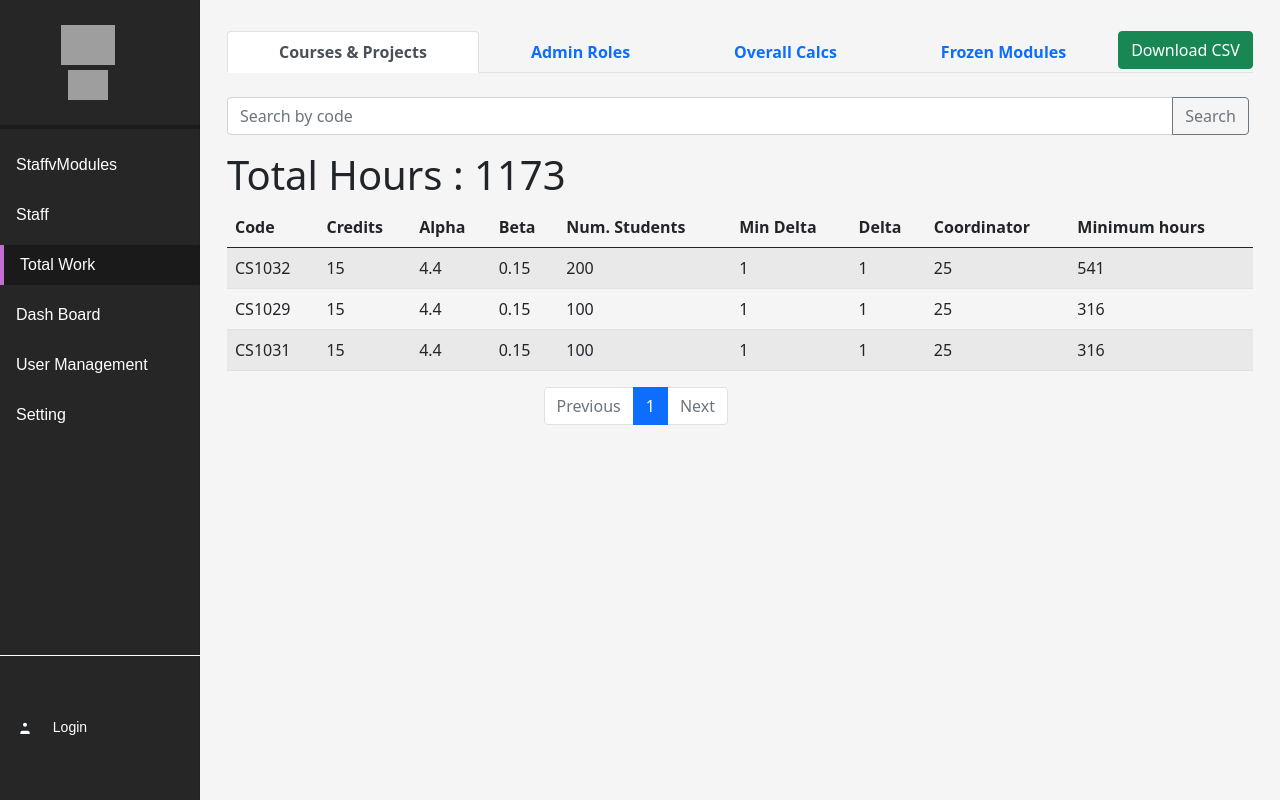
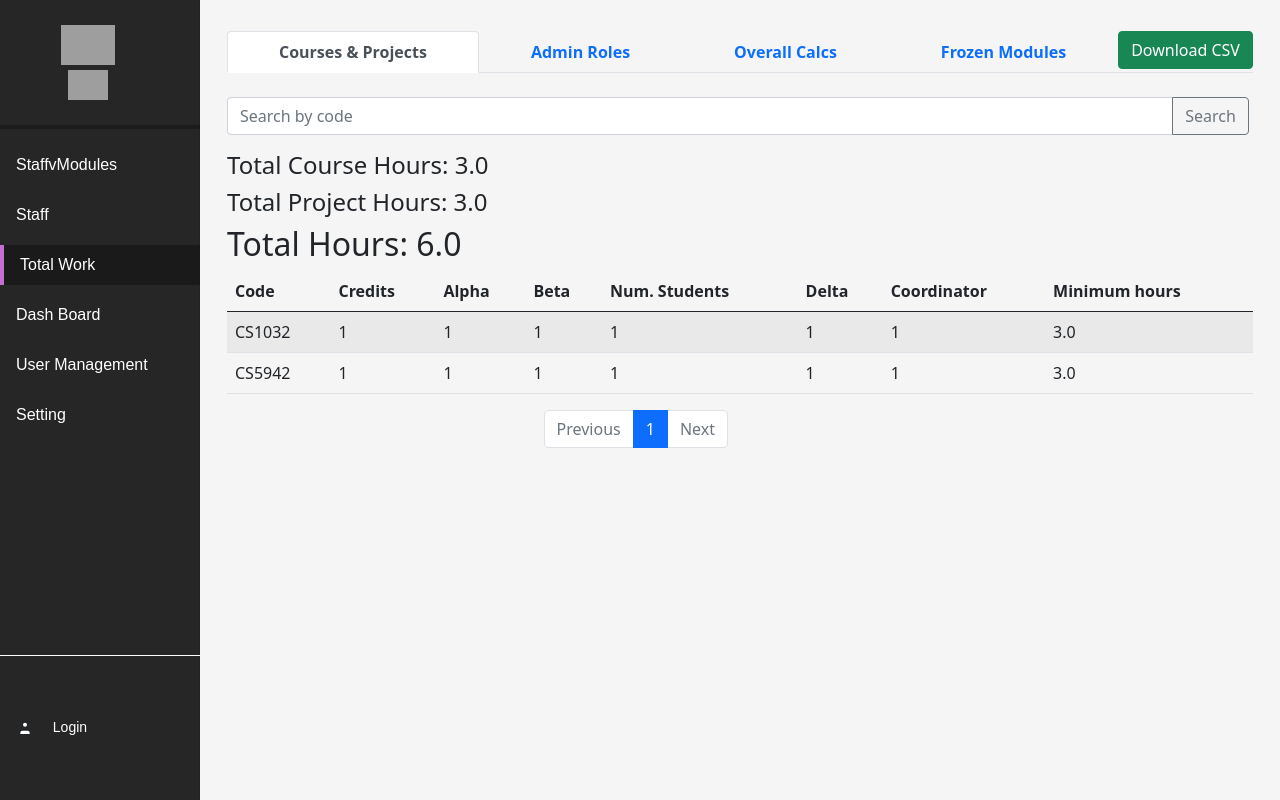
Before and after one commit to wangleiz166/TeachAdminBalancer, a Django app: page /totalWork/ in a window 1280 px wide. Run offline with Django 4.2, Linux system fonts and the light colour scheme; data comes from the database, SQL or seed files in the repository; some libraries are stand-ins or nearby versions; grey boxes are pictures that could not be loaded.

Commit message:
add the function of totalwork

```diff
--- a/totalWork/templates/total_work.html
+++ b/totalWork/templates/total_work.html
@@ -50,7 +50,9 @@
 
                     </div>
                 </div>
-                <h1>Total Hours : 1173</h1>
+                <h4>Total Course Hours: {{ course_total_hours}}</h4>
+                <h4>Total Project Hours: {{ project_total_hours}}</h4>
+                <h2>Total Hours: {{ total_hours_sum }}</h2>
                 <table class="table table-striped">
                     <thead>
                         <tr>
@@ -59,73 +61,36 @@
                             <th>Alpha</th>
                             <th>Beta</th>
                             <th>Num. Students</th>
-                            <th>Min Delta</th>
                             <th>Delta</th>
                             <th>Coordinator</th>
                             <th>Minimum hours</th>
                         </tr>
                     </thead>
                     <tbody>
+                        {% for course in courses %}
                         <tr>
-                            <td>CS1032</td>
-                            <td>15</td>
-                            <td>4.4</td>
-                            <td>0.15</td>
-                            <td>200</td>
-                            <td>1</td>
-                            <td>1</td>
-                            <td>25</td>
-                            <td>541</td>
+                            <td>{{ course.code }}</td>
+                            <td>{{ course.credits }}</td>
+                            <td>{{ course.alpha }}</td>
+                            <td>{{ course.beta }}</td>
+                            <td>{{ course.num_students }}</td>
+                            <td>{{ course.delta }}</td>
+                            <td>{{ course.coordinator }}</td>
+                            <td>{{ course.total_hours }}</td>
                         </tr>
+                        {% endfor %}
+                        {% for project in projects %}
                         <tr>
-                            <td>CS1029</td>
-                            <td>15</td>
-                            <td>4.4</td>
-                            <td>0.15</td>
-                            <td>100</td>
-                            <td>1</td>
-                            <td>1</td>
-                            <td>25</td>
-                            <td>316</td>
+                            <td>{{ project.code }}</td>
+                            <td>{{ project.credits }}</td>
+                            <td>{{ project.alpha }}</td>
+                            <td>{{ project.beta }}</td>
+                            <td>{{ project.num_students }}</td>
+                            <td>{{ project.delta }}</td>
+                            <td>{{ project.coordinator }}</td>
+                            <td>{{ project.total_hours }}</td>
                         </tr>
-                        <tr>
-                            <td>CS1031</td>
-                            <td>15</td>
-                            <td>4.4</td>
-                            <td>0.15</td>
-                            <td>100</td>
-                            <td>1</td>
-                            <td>1</td>
-                            <td>25</td>
-                            <td>316</td>
-                        </tr>
-                        <!--<tr>
-                        <td>CS1029</td>
-                        <td>Modelling & Problem Solving for Computing</td>
-                        <td>15</td>
-                        <td>Standard classroom based</td>
-                        <td>100</td>
-                        <td>10</td>
-                        <td>10</td>
-                    </tr>
-                    <tr>
-                        <td>CS1031</td>
-                        <td>Web app</td>
-                        <td>15</td>
-                        <td>Standard classroom based</td>
-                        <td>400</td>
-                        <td>10</td>
-                        <td>10</td>
-                    </tr>
-                    <tr>
-                        <td>CS2019</td>
-                        <td>Databases and Data Management</td>
-                        <td>15</td>
-                        <td>Standard classroom based</td>
-                        <td>200</td>
-                        <td>10</td>
-                        <td>10</td>-->
-                        </tr>
+                        {% endfor %}
                     </tbody>
                 </table>
                 <div class="row my-3">
@@ -152,7 +117,6 @@
 <!-- Include the necessary JavaScript code -->
 <script src="https://cdn.jsdelivr.net/npm/bootstrap@5.3.0/dist/js/bootstrap.bundle.min.js"></script>
 <script>
-    // 设置默认活动选项卡
     var tabs = new bootstrap.Tab(document.getElementById('myTabs').querySelector('.nav-link.active'));
     tabs.show();
 </script>
--- a/totalWork/views.py
+++ b/totalWork/views.py
@@ -1,8 +1,91 @@
 from django.shortcuts import render
+from staffvModules.models import TeachCourse,TeachProject,TeachAdminRole,TeachSchoolRoles,TeachUniRoles,Course,Project,AdminRole,SchoolRole,UniRole
+from django.db import connection
+from django.db.models import Sum
+
 
 # Create your views here.
+
 def total_work_list(request):
-    return render(request, 'total_work.html')
+    with connection.cursor() as cursor:
+        sql_query = """
+            SELECT c.code, tc.credits, tc.alpha, tc.beta, tc.num_students, tc.delta, tc.coordinator, tc.total_hours
+            FROM balancer_course AS c
+            INNER JOIN balancer_teach_course AS tc ON c.code = tc.course_name
+        """
+        cursor.execute(sql_query)
+        results = cursor.fetchall()
+
+    course_data = []
+    for row in results:
+        code = row[0]
+        credits = row[1]
+        alpha = row[2]
+        beta = row[3]
+        num_students = row[4]
+        delta = row[5]
+        coordinator = row[6]
+        total_hours = row[7]
+
+        course = {
+            'code': code,
+            'credits': credits,
+            'alpha': alpha,
+            'beta': beta,
+            'num_students': num_students,
+            'delta': delta,
+            'coordinator': coordinator,
+            'total_hours': total_hours,
+        }
+
+        course_data.append(course)
+
+    with connection.cursor() as cursor:
+        sql_query = """
+            SELECT p.code, tp.credits, tp.alpha, tp.beta, tp.num_students, tp.delta, tp.coordinator, tp.total_hours
+            FROM balancer_project AS p
+            INNER JOIN balancer_teach_project AS tp ON p.code = tp.project_name
+        """
+        cursor.execute(sql_query)
+        results = cursor.fetchall()
+    project_data=[]
+    for row in results:
+        code = row[0]
+        credits = row[1]
+        alpha = row[2]
+        beta = row[3]
+        num_students = row[4]
+        delta = row[5]
+        coordinator = row[6]
+        total_hours = row[7]
+
+        project= {
+            'code': code,
+            'credits': credits,
+            'alpha': alpha,
+            'beta': beta,
+            'num_students': num_students,
+            'delta': delta,
+            'coordinator': coordinator,
+            'total_hours': total_hours,
+            }
+        project_data.append(project)
+
+    course_total_hours = sum(float(course['total_hours']) for course in course_data)
+    project_total_hours = sum(float(project['total_hours']) for project in project_data)
+    total_hours_sum = course_total_hours + project_total_hours
+
+    print(course_data)
+    context = {
+        'courses': course_data,
+        'projects':project_data,
+        'course_total_hours': course_total_hours,
+        'project_total_hours': project_total_hours,
+        'total_hours_sum': total_hours_sum,
+    }
+
+
+    return render(request, 'total_work.html', context)
 
 def admin_roles(request):
     return render(request, 'admin_roles.html')
```
